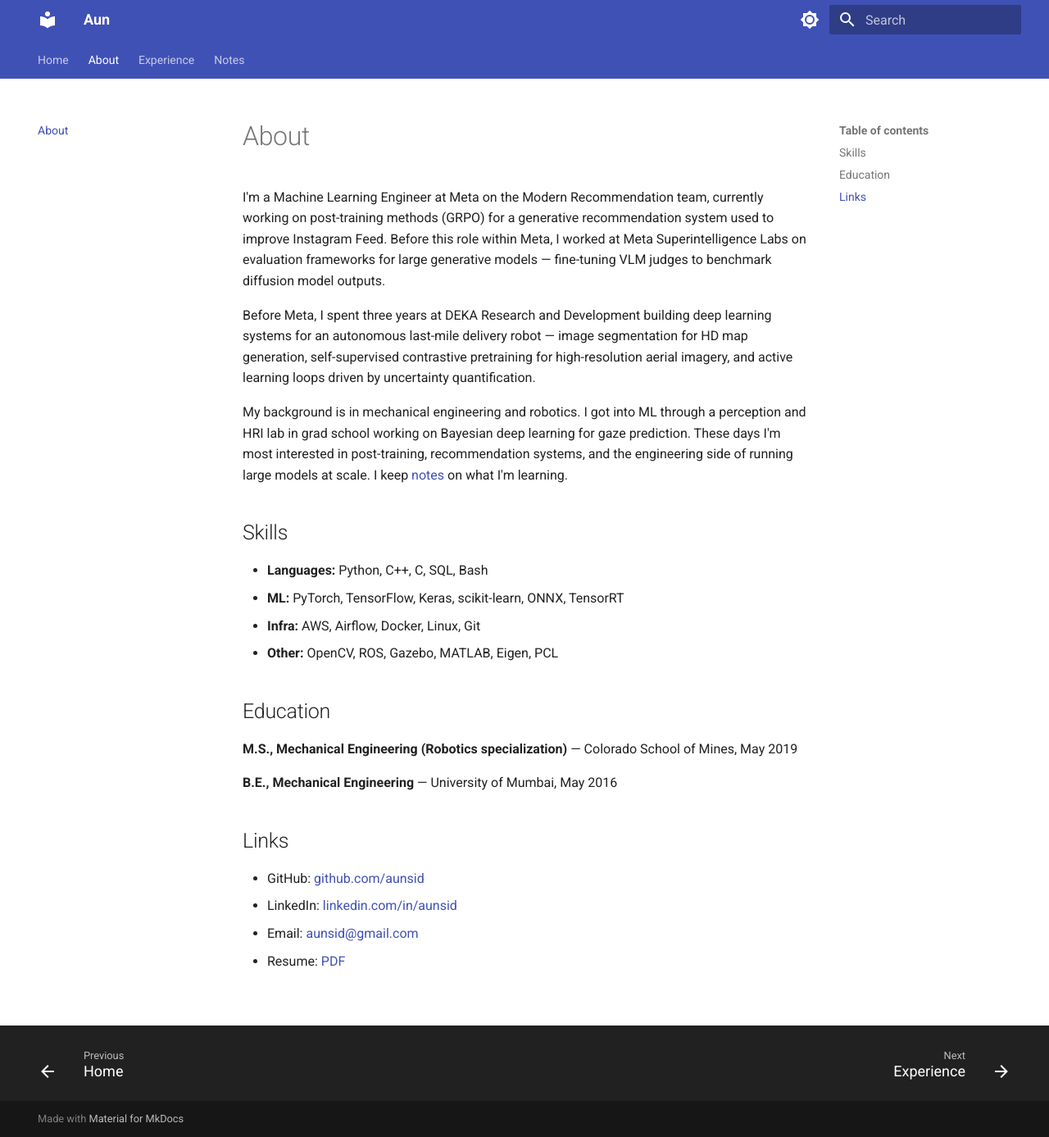
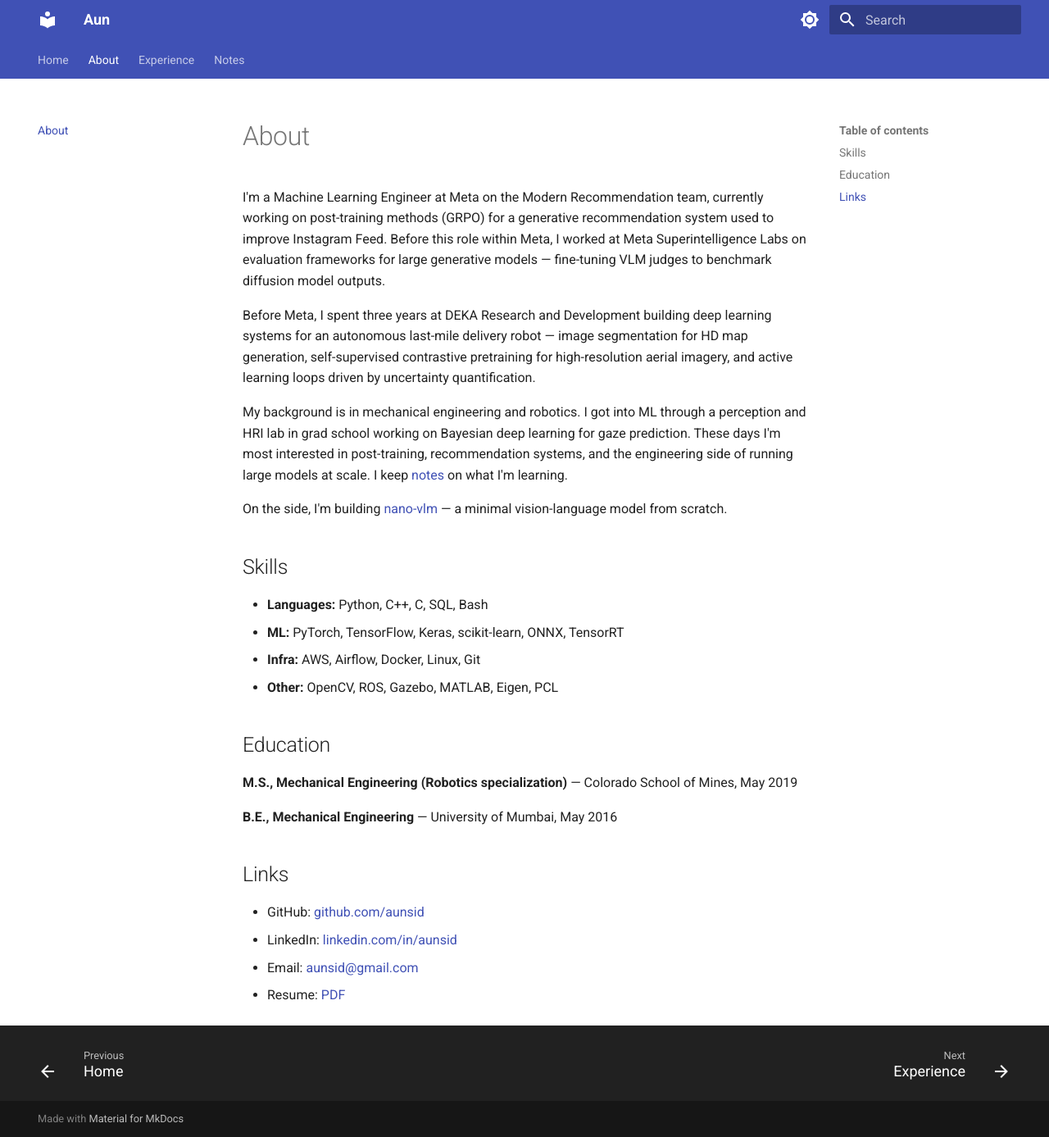
Before and after one commit to aunsid/aunsid.github.io, an MkDocs documentation site: the page built from docs/about.md, in a window 1280 px wide and 1387 px high. Shown: the whole window at 82% size. Built offline with MkDocs 1.6.1 and Material for MkDocs 9.7.7, drawn with Linux system fonts in a browser that asks for light colours.

Commit message:
Add nano-vlm side project mention to About

```diff
--- a/docs/about.md
+++ b/docs/about.md
@@ -9,6 +9,8 @@ I'm a Machine Learning Engineer at Meta on the Modern Recommendation team, curre
 Before Meta, I spent three years at DEKA Research and Development building deep learning systems for an autonomous last-mile delivery robot — image segmentation for HD map generation, self-supervised contrastive pretraining for high-resolution aerial imagery, and active learning loops driven by uncertainty quantification.
 
 My background is in mechanical engineering and robotics. I got into ML through a perception and HRI lab in grad school working on Bayesian deep learning for gaze prediction. These days I'm most interested in post-training, recommendation systems, and the engineering side of running large models at scale. I keep [notes](ml/index.md) on what I'm learning.
+
+On the side, I'm building [nano-vlm](https://github.com/aunsid/vlm-from-scratch) — a minimal vision-language model from scratch.
 
 ## Skills
 
```
